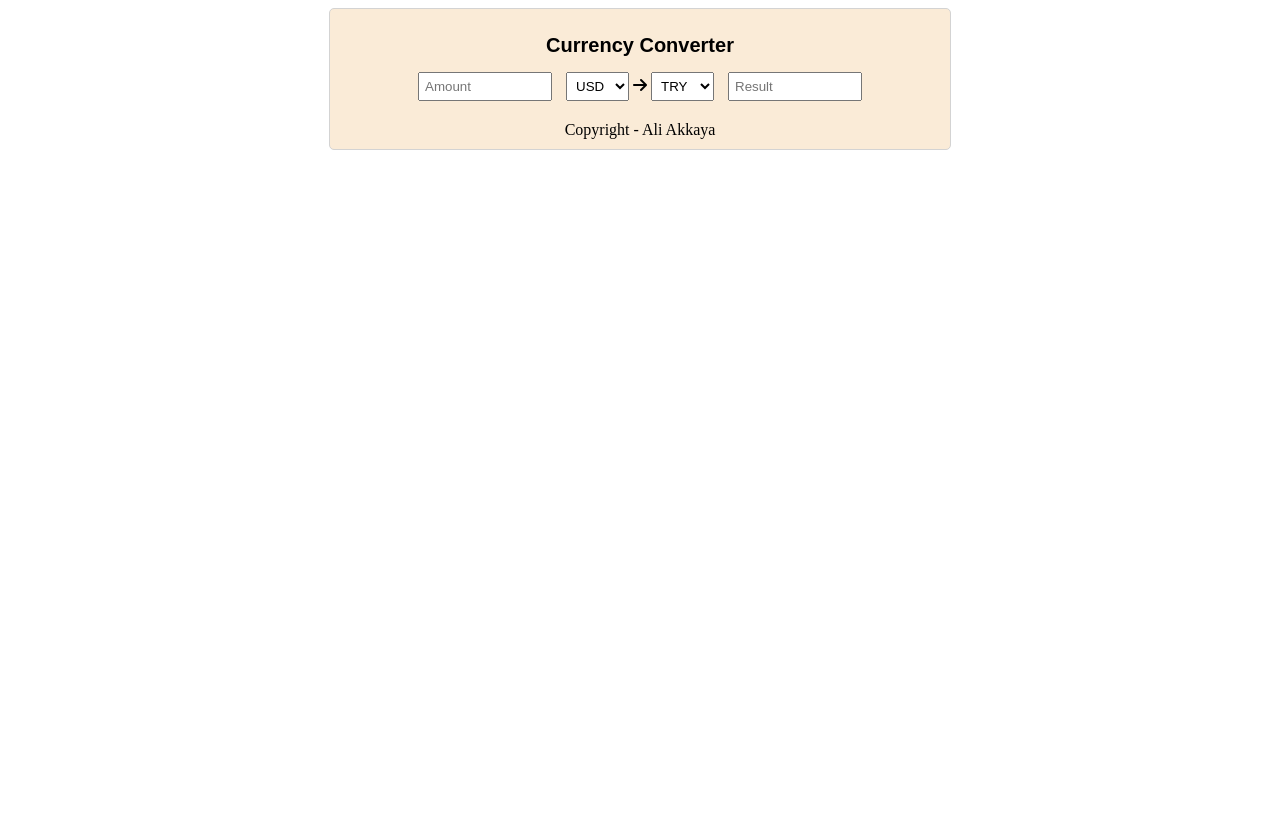
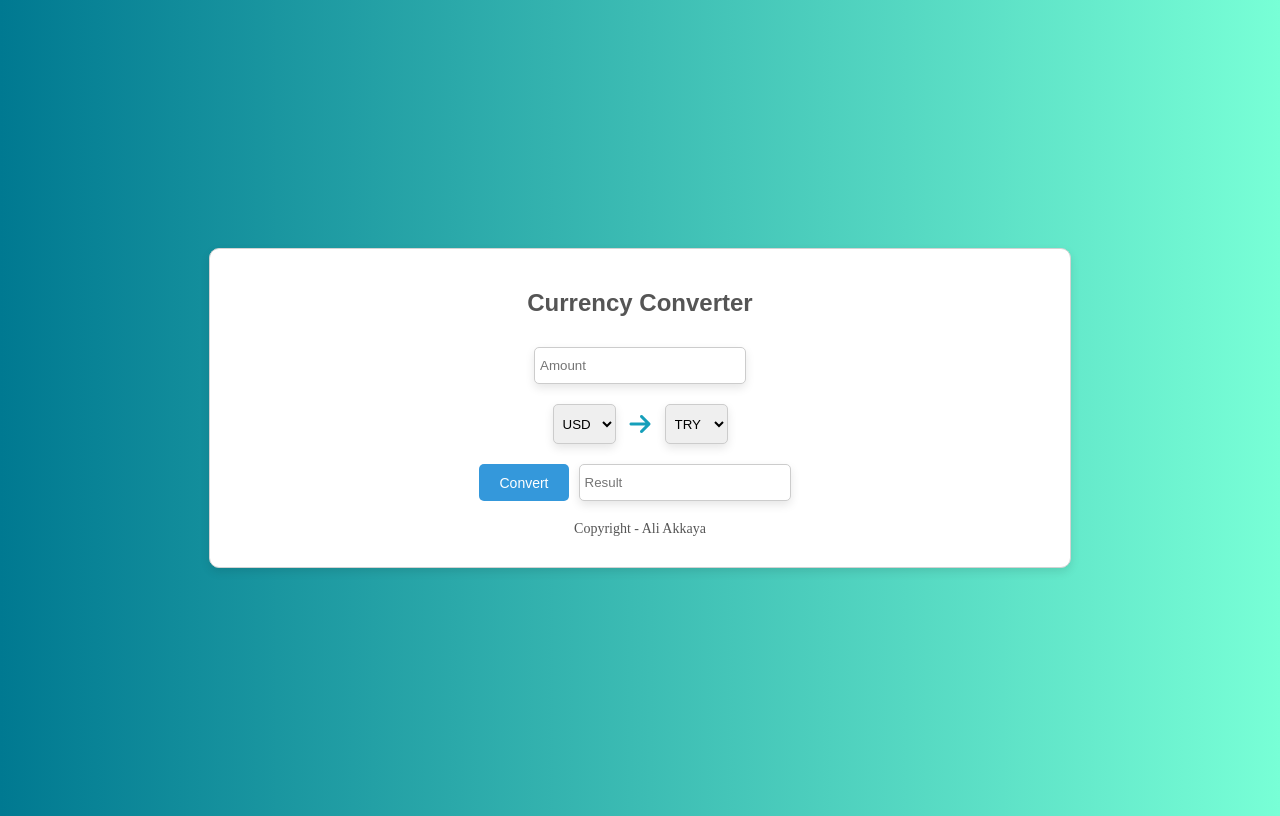
Before and after one commit to alakkaya/currency-converter, a plain HTML site: page index.html in a window 1280 px wide. Drawn offline with Linux system fonts and the light colour scheme.

Commit message:
added improved skills from my own

```diff
--- a/index.html
+++ b/index.html
@@ -16,8 +16,10 @@
                 <h4>Currency Converter</h4>
             </div>
             <div class="content-wrapper">
+                <div class="amount-div">
                     <input id="amount" type="number" placeholder="Amount" />
-
+                </div>
+                <div class="selection-div">
                     <select id="firstCurrencyOption">
                         <option selected>USD</option>
                         <option>EUR</option>
@@ -91,9 +93,14 @@
                         <option>THB</option>
                         <option>ZAR</option>
                     </select>
+                </div>
 
+
+
+                <div class="result-div">
+                    <button id="convert-button">Convert</button>
                     <input type="number" id="result" readonly placeholder="Result" />
-
+                </div>
                 <span>Copyright - Ali Akkaya</span>
             </div>
         </div>
--- a/main.js
+++ b/main.js
@@ -2,13 +2,14 @@ const amountInput = document.querySelector("#amount");
 const firstOption = document.querySelector("#firstCurrencyOption");
 const secondOption = document.querySelector("#secondCurrencyOption");
 const resultInput = document.querySelector("#result");
+const convertButton = document.querySelector("#convert-button");
 
 const currency = new Currency();
 
 runEventListener();
 
 function runEventListener() {
-  amountInput.addEventListener("input", exchange);
+  convertButton.addEventListener("click", exchange);
 }
 
 function exchange() {
--- a/style.css
+++ b/style.css
@@ -1,19 +1,29 @@
+body{
+    background: linear-gradient(to right, #007991, #78ffd6);
+
+}
+
 #main{
     display: flex;
     flex-direction: column;
     border: 1px solid lightgrey;
-    width:600px;
-    height: auto;
+    width: 80%;
+    max-width: 800px;
     align-items: center;
-    padding: 10px;
-    border-radius: 5px;
-    background-color:antiquewhite ;
+    padding: 30px;
+    border-radius: 10px;
+    background-color:white ;
+    box-shadow: 0 4px 10px rgba(0, 0, 0, 0.1); /* Gölge ekle */
+
 }
 
-#container{
+#container {
     display: flex;
     flex-direction: column;
     align-items: center;
+    justify-content: center; /* Yatay ve dikey olarak ortalamak için */
+    min-height: 100vh; /* Sayfanın tamamını kaplaması için */
+
 }
 
 .header-wrapper{
@@ -23,22 +33,73 @@
 }
 
 .header-wrapper >h4{
-    margin: 15px;
+    margin: 10px;
     font-family: Arial, Helvetica, sans-serif;
-    font-size: 20px;
+    font-size: 24px;
+    color: #555;
+}
+
+.amount-div,
+.result-div {
+    margin: 20px 0; /* Üst-alt boşluk */
+    width: 100%; /* Genişliği tam yap */
+    display: flex;
+    justify-content: center; /* İçerik ortala */
+}
+
+.selection-div{
+    display: flex;
+    align-items: center; /* Dikeyde ortala */
+    justify-content: center; /* Yatayda ortala */
+    gap: 10px; /* Öğeler arasındaki boşluk */
+    text-align: center;
 }
 
 input{
     padding: 5px;
     margin: 0px 10px;
-    width:120px;
+     width: 200px;
+    height: 25px;
+    border: 1px solid #ccc; /* Kenarlık ekle */
+    border-radius: 5px;
+    box-shadow: 0 4px 10px rgba(0, 0, 0, 0.1); /* Gölge ekle */
+
 }
 select{
     padding: 5px;
+    border-radius: 5px;
+    height: 40px;
+    border: 1px solid #ccc;
+    box-shadow: 0 4px 10px rgba(0, 0, 0, 0.1);
+
+}
+
+.fa-arrow-right {
+    color: rgb(21, 159, 186);
+    padding-left: 4px;
+    padding-right: 4px;
+    font-size: 24px;
+}
+
+#convert-button{
+    background-color: #3498db;
+    color: white;
+    padding: 10px 20px;
+    border: none;
+    border-radius: 5px;
+    font-size: 14px;
+    cursor: pointer;
+    transition: background-color 0.3s ease
+}
+
+#convert-button:hover {
+    background-color: #2980b9; /* Hover rengi */
 }
 
 span{
     display: block;
     text-align: center;
     margin-top: 20px;
+    font-size: 14px;
+    color: #555;
 }
```
Lines whose indentation alone changed are shown as unchanged.
